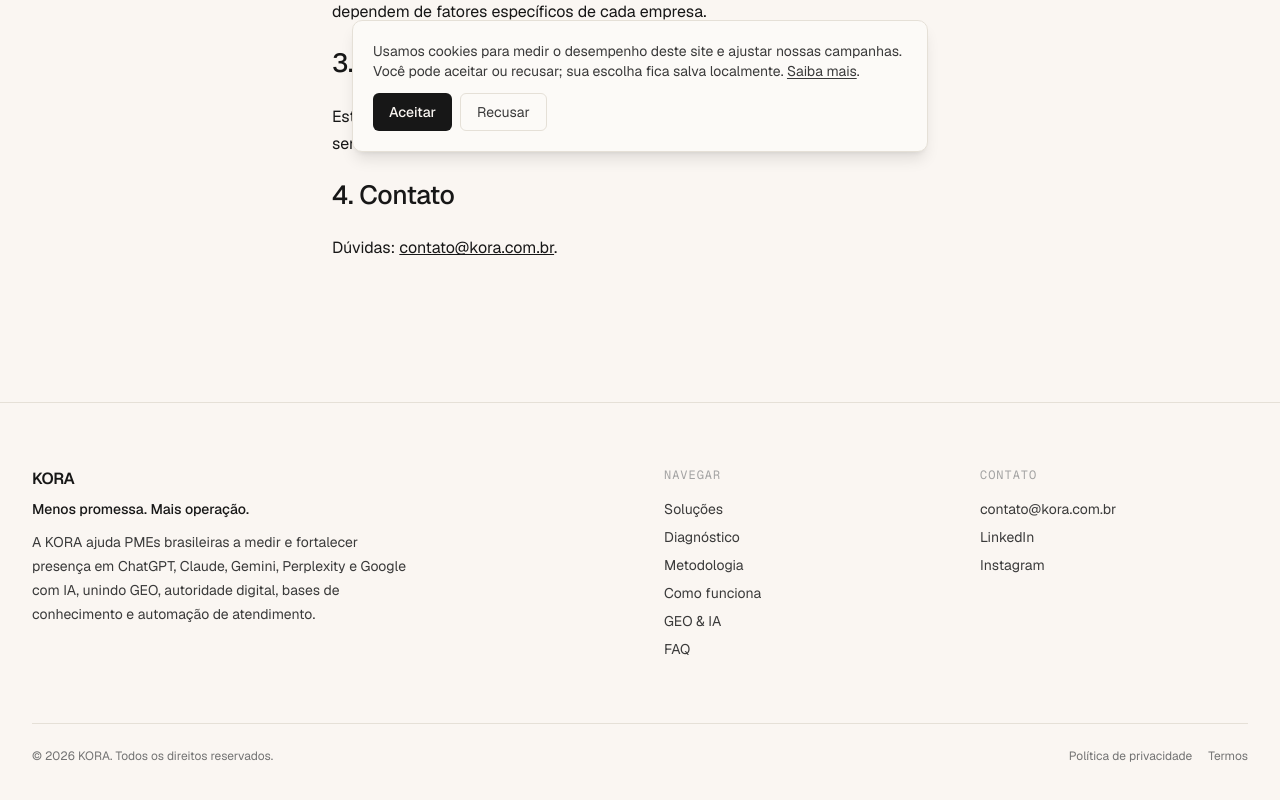
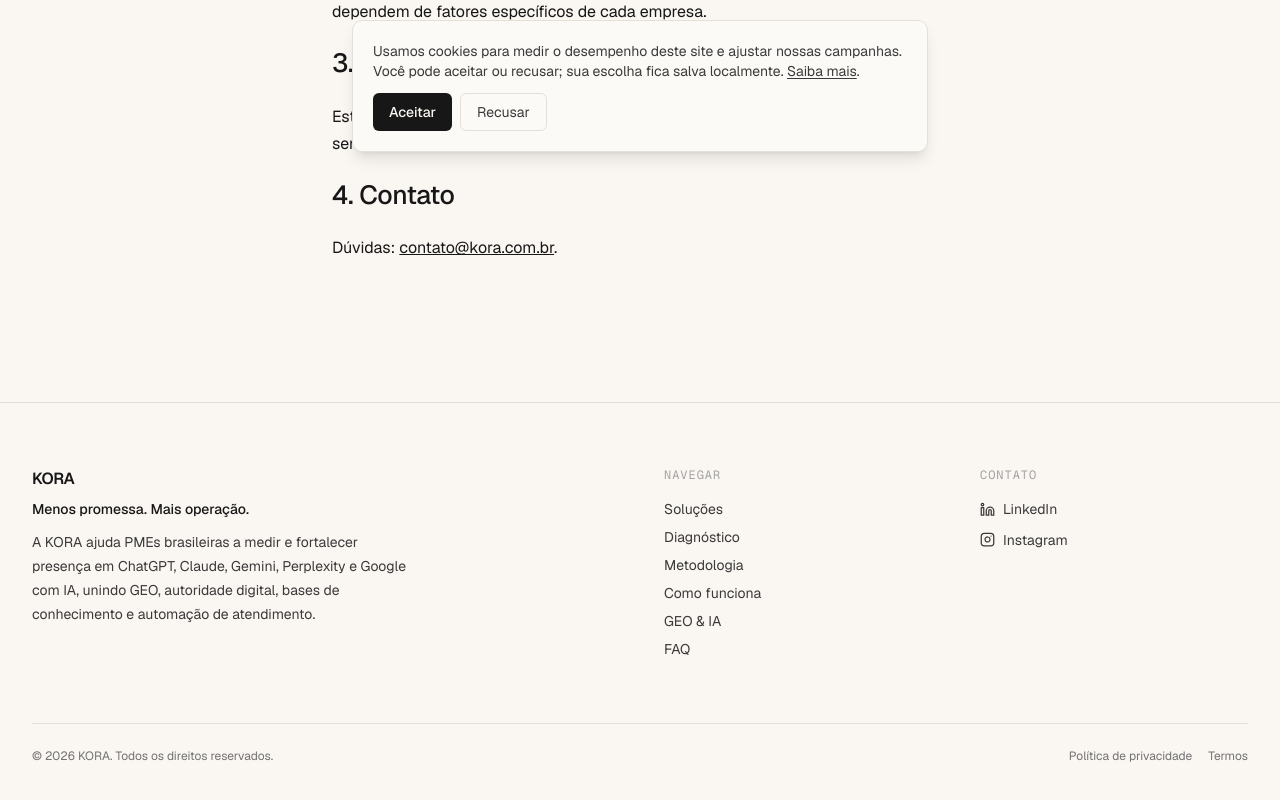
Before and after one commit to bduarte10/kora_lp, a Next.js app: page /termos in a window 1280 px wide. Shown: the part 632-1432 px from the top of the page. Built offline with nearby package versions, Linux system fonts and the light colour scheme; no server answers.

Commit message:
feat: update social links in footer

```diff
--- a/src/app/(marketing)/diagnostico/page.tsx
+++ b/src/app/(marketing)/diagnostico/page.tsx
@@ -5,7 +5,7 @@ import { diagnostic } from "@/content/diagnostic";
 import { diagnosticApplication } from "@/content/diagnostic-application";
 import { site, whatsappLink } from "@/content/site";
 import { diagnosticServiceJsonLd } from "@/lib/seo";
-import { ArrowLeft, MessageCircle } from "lucide-react";
+import { ArrowLeft, Linkedin, MessageCircle } from "lucide-react";
 import type { Metadata } from "next";
 
 const pageUrl = `${site.url}${diagnosticApplication.route}`;
@@ -149,7 +149,17 @@ export default function DiagnosticApplicationPage() {
         <footer className="border-t border-border">
           <div className="container-page flex flex-col gap-3 py-6 text-xs text-foreground-subtle sm:flex-row sm:items-center sm:justify-between">
             <p>{diagnosticApplication.footerNote}</p>
-            <div className="flex gap-4">
+            <div className="flex flex-wrap gap-4">
+              <a
+                href={site.social.linkedin}
+                target="_blank"
+                rel="noreferrer"
+                aria-label="KORA no LinkedIn"
+                className="inline-flex items-center gap-1.5 hover:text-foreground"
+              >
+                <Linkedin size={14} aria-hidden />
+                LinkedIn
+              </a>
               <a href="/politica-de-privacidade" className="hover:text-foreground">
                 Política de privacidade
               </a>
--- a/src/components/sections/footer.tsx
+++ b/src/components/sections/footer.tsx
@@ -1,4 +1,5 @@
 import { site } from "@/content/site";
+import { Instagram, Linkedin } from "lucide-react";
 
 export function Footer() {
   return (
@@ -37,19 +38,13 @@ export function Footer() {
             <ul className="mt-4 space-y-2 text-sm">
               <li>
                 <a
-                  href={`mailto:${site.contact.email}`}
-                  className="text-foreground-muted hover:text-foreground"
-                >
-                  {site.contact.email}
-                </a>
-              </li>
-              <li>
-                <a
                   href={site.social.linkedin}
                   target="_blank"
                   rel="noreferrer"
-                  className="text-foreground-muted hover:text-foreground"
+                  aria-label="KORA no LinkedIn"
+                  className="inline-flex items-center gap-2 text-foreground-muted transition hover:text-foreground"
                 >
+                  <Linkedin size={15} aria-hidden />
                   LinkedIn
                 </a>
               </li>
@@ -58,8 +53,10 @@ export function Footer() {
                   href={site.social.instagram}
                   target="_blank"
                   rel="noreferrer"
-                  className="text-foreground-muted hover:text-foreground"
+                  aria-label="KORA no Instagram"
+                  className="inline-flex items-center gap-2 text-foreground-muted transition hover:text-foreground"
                 >
+                  <Instagram size={15} aria-hidden />
                   Instagram
                 </a>
               </li>
--- a/src/content/site.ts
+++ b/src/content/site.ts
@@ -21,8 +21,8 @@ export const site = {
   },
 
   social: {
-    linkedin: "https://www.linkedin.com/company/kora-ai",
-    instagram: "https://www.instagram.com/kora.ia",
+    linkedin: "https://www.linkedin.com/company/kora-intelligence",
+    instagram: "https://www.instagram.com/kora.solucoes",
   },
 
   ctas: {
```
